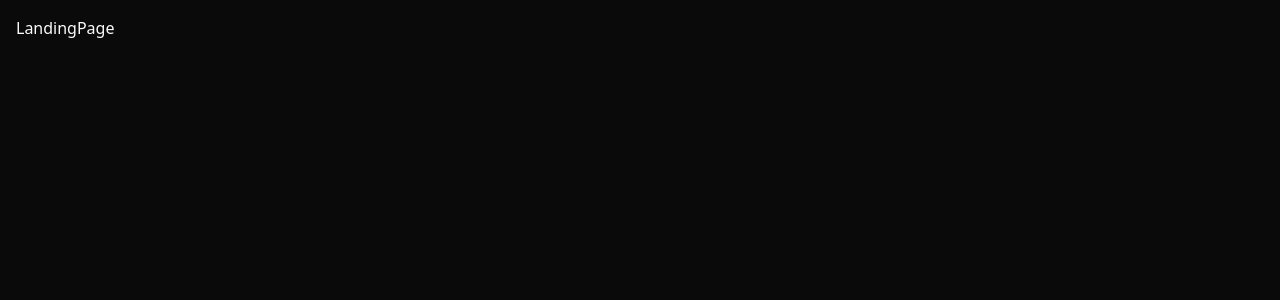
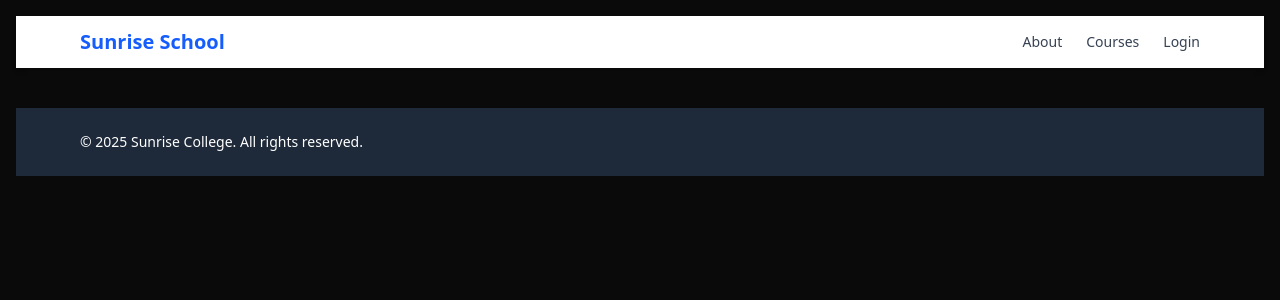
Before and after one commit to AjeetkumarYadav07/sunrise-school, a React (Vite) app: page / in a window 1280 px wide. Shown: the top 300 px of the page. Built offline with nearby package versions, Linux system fonts and the light colour scheme.

Commit message:
add changes

```diff
--- a/src/pages/landingPage.tsx
+++ b/src/pages/landingPage.tsx
@@ -1,9 +1,11 @@
+import { Footer } from "../components/ladingPage/footer"
+import { Navbar } from "../components/ladingPage/navbar"
 
 const LandingPage = () => {
   return (
     <div>
-        LandingPage
-
+    <Navbar/>
+    <Footer/>
 
     </div>
   )
```
